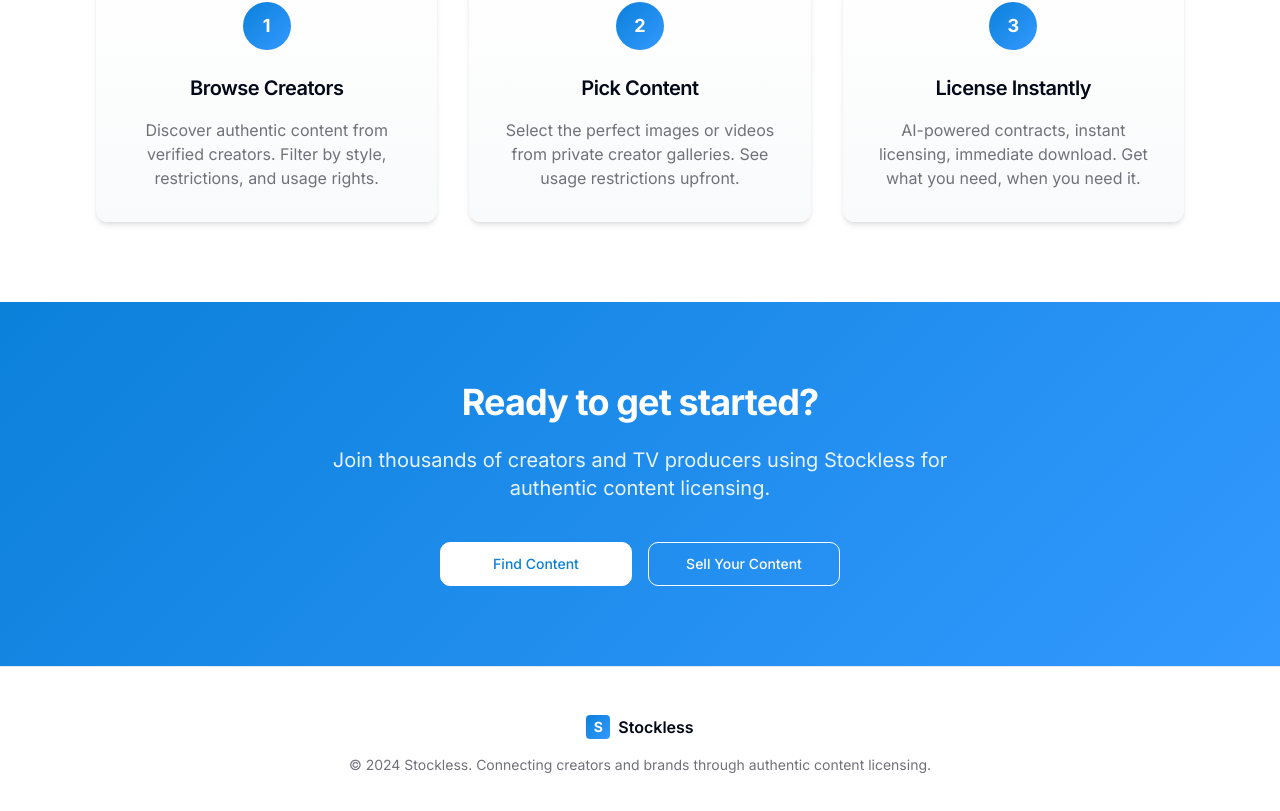
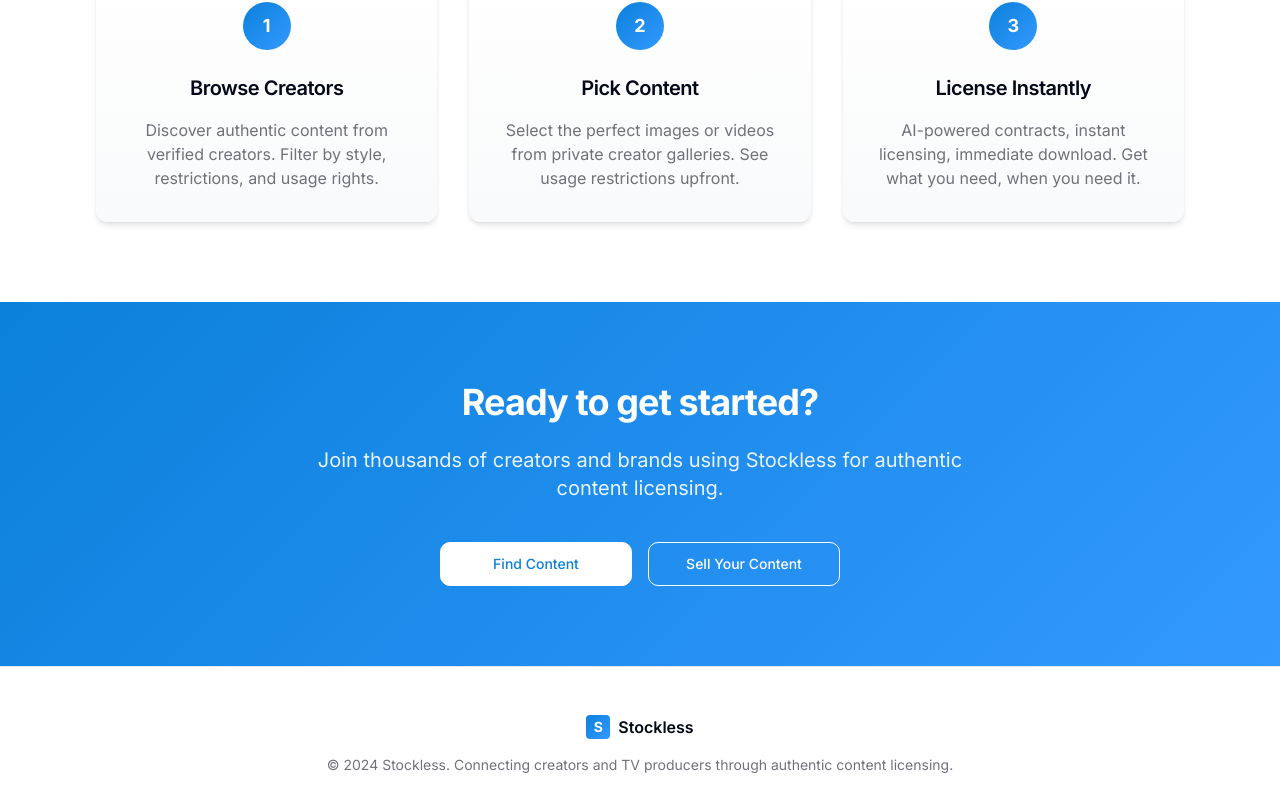
Before and after one commit to LightPride/Stockless, a React (Vite) app: page / in a window 1280 px wide. Shown: the part 973-1784 px from the top of the page. Built offline with nearby package versions, Linux system fonts and the light colour scheme.

Commit message:
Code edited in Lovable Code Editor

```diff
--- a/src/pages/Landing.tsx
+++ b/src/pages/Landing.tsx
@@ -116,7 +116,7 @@ const Landing = () => {
         <div className="container mx-auto text-center max-w-3xl">
           <h2 className="text-4xl font-bold mb-6">Ready to get started?</h2>
           <p className="text-xl mb-10 text-white/90">
-            Join thousands of creators and TV producers using Stockless for authentic content licensing.
+            Join thousands of creators and brands using Stockless for authentic content licensing.
           </p>
           <div className="flex flex-col sm:flex-row gap-4 justify-center">
             <Button variant="outline" size="lg" asChild className="bg-white text-primary hover:bg-white/90 border-white min-w-48">
@@ -139,7 +139,7 @@ const Landing = () => {
             <span className="font-semibold">Stockless</span>
           </div>
           <p className="text-muted-foreground text-sm">
-            © 2024 Stockless. Connecting creators and brands through authentic content licensing.
+            © 2024 Stockless. Connecting creators and TV producers through authentic content licensing.
           </p>
         </div>
       </footer>
```
